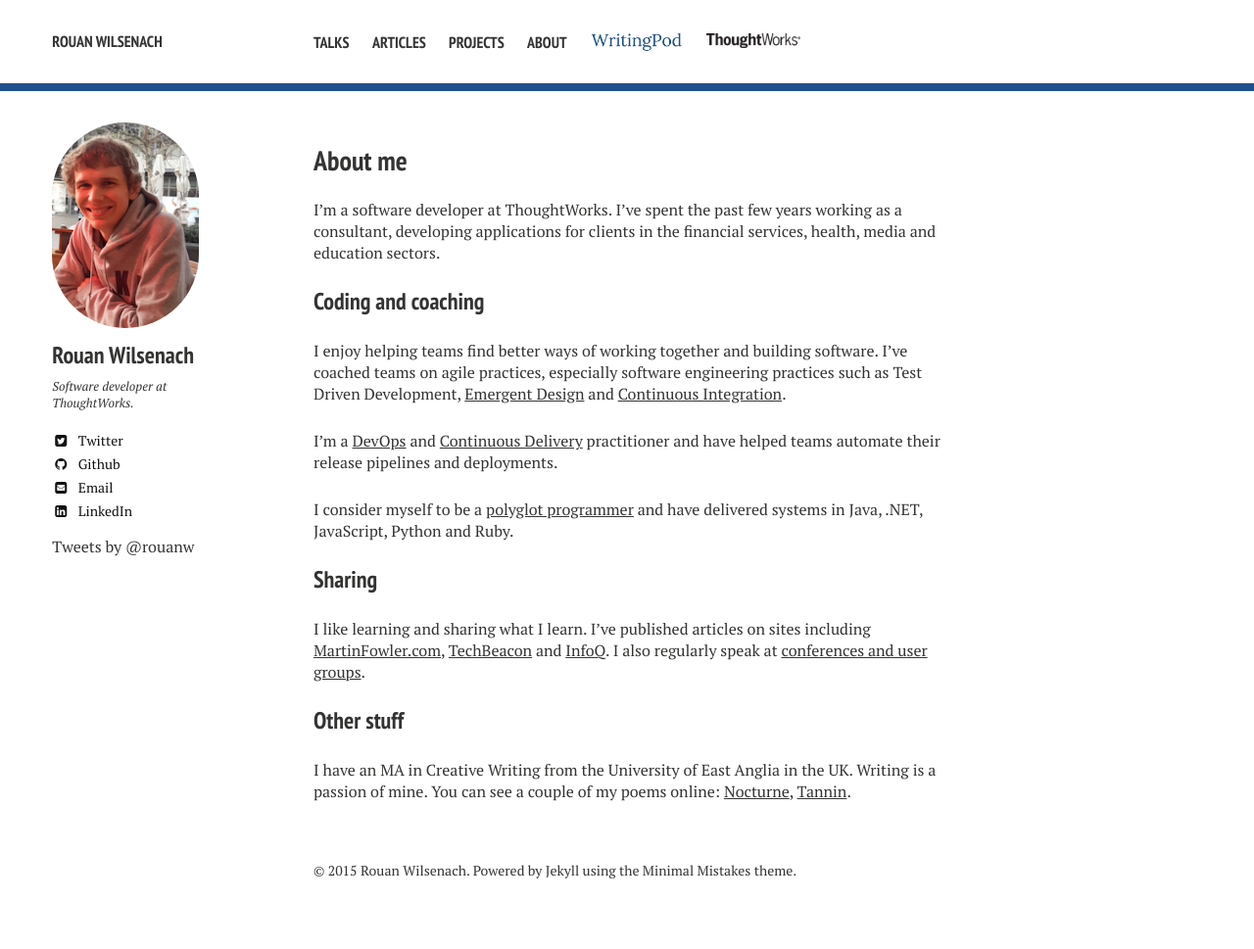
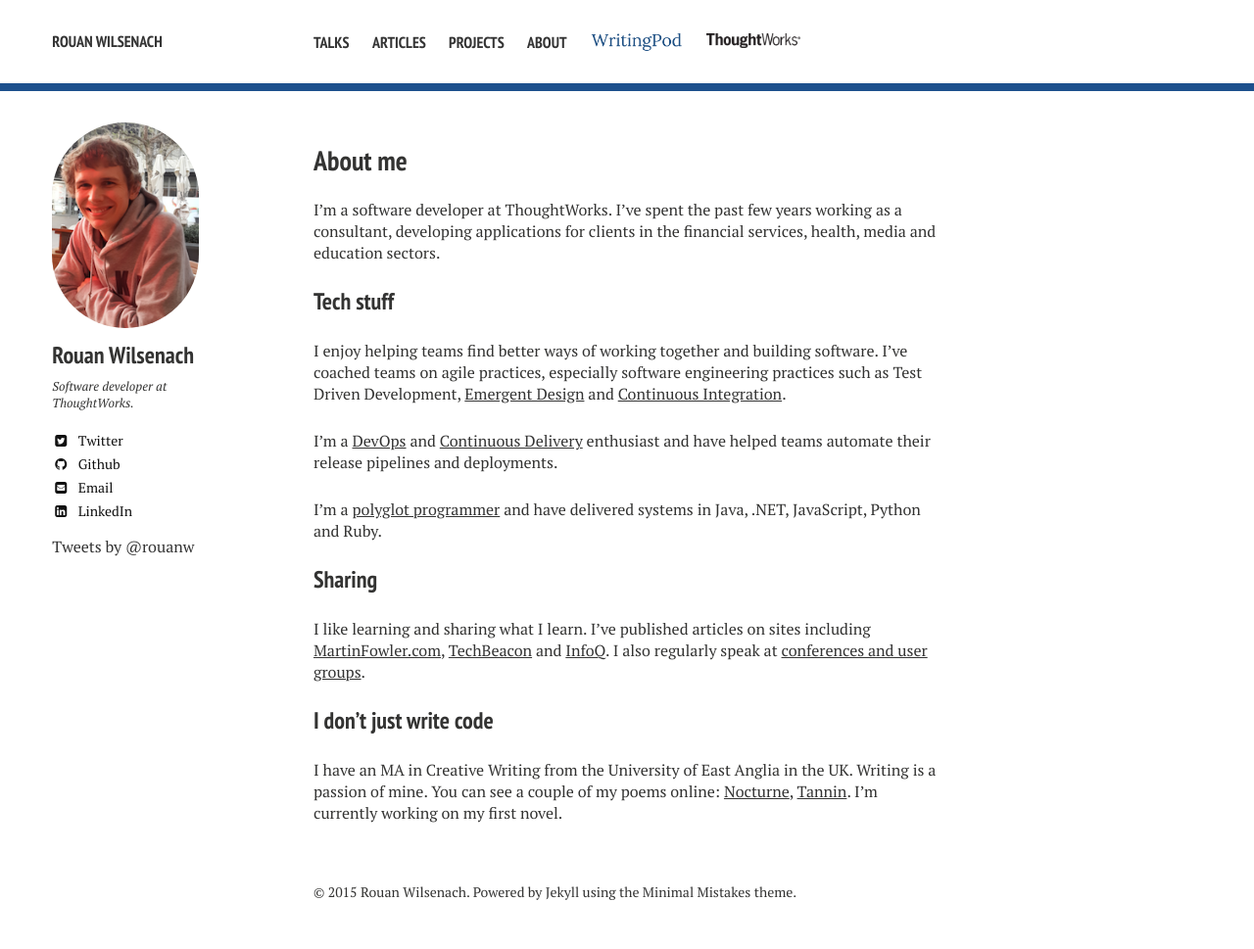
Before and after one commit to rouanw/rouanw.github.io, a Jekyll site: the page built from about/index.md, in a window 1280 px wide. Shown: the whole page at 98% size. Built offline with Jekyll 4.4.1, drawn with Linux system fonts in a browser that asks for light colours; nearby versions of some CDN libraries; some web fonts are replaced; comment, search, counter and statistics services are not loaded; before the commit the page ends 947 px from its top, so only the background shows below that.

Commit message:
improved home page by turning it into a showcase of content and updated the about page

```diff
--- a/about/index.md
+++ b/about/index.md
@@ -9,18 +9,18 @@ share: false
 
 I'm a software developer at ThoughtWorks. I've spent the past few years working as a consultant, developing applications for clients in the financial services, health, media and education sectors.
 
-### Coding and coaching
+### Tech stuff
 
 I enjoy helping teams find better ways of working together and building software. I've coached teams on agile practices, especially software engineering practices such as Test Driven Development, [Emergent Design](http://www.slideshare.net/rouanw/emergent-design-cakes-showers-and-electricians) and [Continuous Integration](http://www.slideshare.net/rouanw/continuous-integration-51794067).
 
-I'm a [DevOps](http://techbeacon.com/running-gauntlet-setting-your-first-deployment-pipeline) and [Continuous Delivery](http://www.slideshare.net/rouanw/lets-release-it-an-intro-to-continuous-delivery) practitioner and have helped teams automate their release pipelines and deployments.
+I'm a [DevOps](http://martinfowler.com/bliki/DevOpsCulture.html) and [Continuous Delivery](http://www.slideshare.net/rouanw/lets-release-it-an-intro-to-continuous-delivery) enthusiast and have helped teams automate their release pipelines and deployments.
 
-I consider myself to be a [polyglot programmer](http://thoughtworks.github.io/p2/issue09/hire-polyglot/) and have delivered systems in Java, .NET, JavaScript, Python and Ruby.
+I'm a [polyglot programmer](http://thoughtworks.github.io/p2/issue09/hire-polyglot/) and have delivered systems in Java, .NET, JavaScript, Python and Ruby.
 
 ### Sharing
 
 I like learning and sharing what I learn. I've published articles on sites including [MartinFowler.com](http://martinfowler.com/bliki/DevOpsCulture.html), [TechBeacon](http://techbeacon.com/running-gauntlet-setting-your-first-deployment-pipeline) and [InfoQ](http://www.infoq.com/articles/guide-to-better-css). I also regularly speak at [conferences and user groups](/talks).
 
-### Other stuff
+### I don't just write code
 
-I have an MA in Creative Writing from the University of East Anglia in the UK. Writing is a passion of mine. You can see a couple of my poems online: [Nocturne](http://www.newwriting.net/student_writing/nocturne/), [Tannin](http://www.newwriting.net/student_writing/tannin/).
+I have an MA in Creative Writing from the University of East Anglia in the UK. Writing is a passion of mine. You can see a couple of my poems online: [Nocturne](http://www.newwriting.net/student_writing/nocturne/), [Tannin](http://www.newwriting.net/student_writing/tannin/). I'm currently working on my first novel.
```
Also changed, not shown: index.md (+20 -3 lines).
